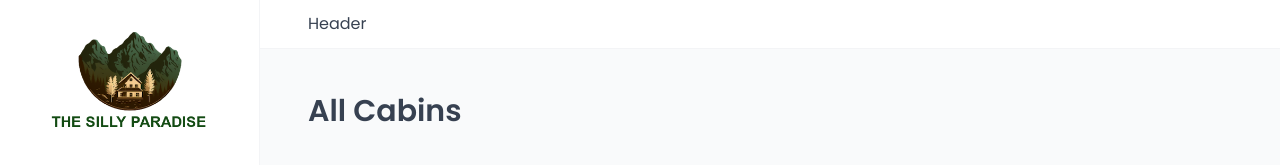
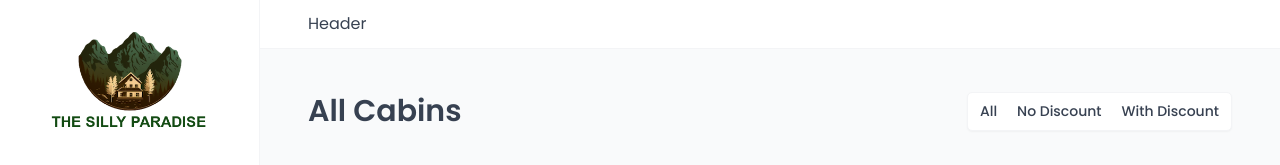
Before and after one commit to Anuragh33/sillyparadise, a React (Vite) app: page /cabins in a window 1280 px wide. Shown: the top 165 px of the page. Built offline with nearby package versions, Linux system fonts and the light colour scheme; no server answers; the database is empty; a web font is replaced by a local one.

Commit message:
No errors

```diff
--- a/src/pages/Cabins.jsx
+++ b/src/pages/Cabins.jsx
@@ -9,7 +9,7 @@ function Cabins() {
     <>
       <Row type='horizontal'>
         <Heading as='h1'>All Cabins</Heading>
-        {/* <CabinTableOperations /> */}
+        <CabinTableOperations />
       </Row>
 
       <Row>
--- a/src/ui/Filter.jsx
+++ b/src/ui/Filter.jsx
@@ -37,9 +37,9 @@ const FilterButton = styled.button`
 function Filter() {
   return (
     <StyledFilter>
-      <Filter>All</Filter>
-      <Filter>No Discount</Filter>
-      <Filter>With Discount</Filter>
+      <FilterButton>All</FilterButton>
+      <FilterButton>No Discount</FilterButton>
+      <FilterButton>With Discount</FilterButton>
     </StyledFilter>
   );
 }
```
